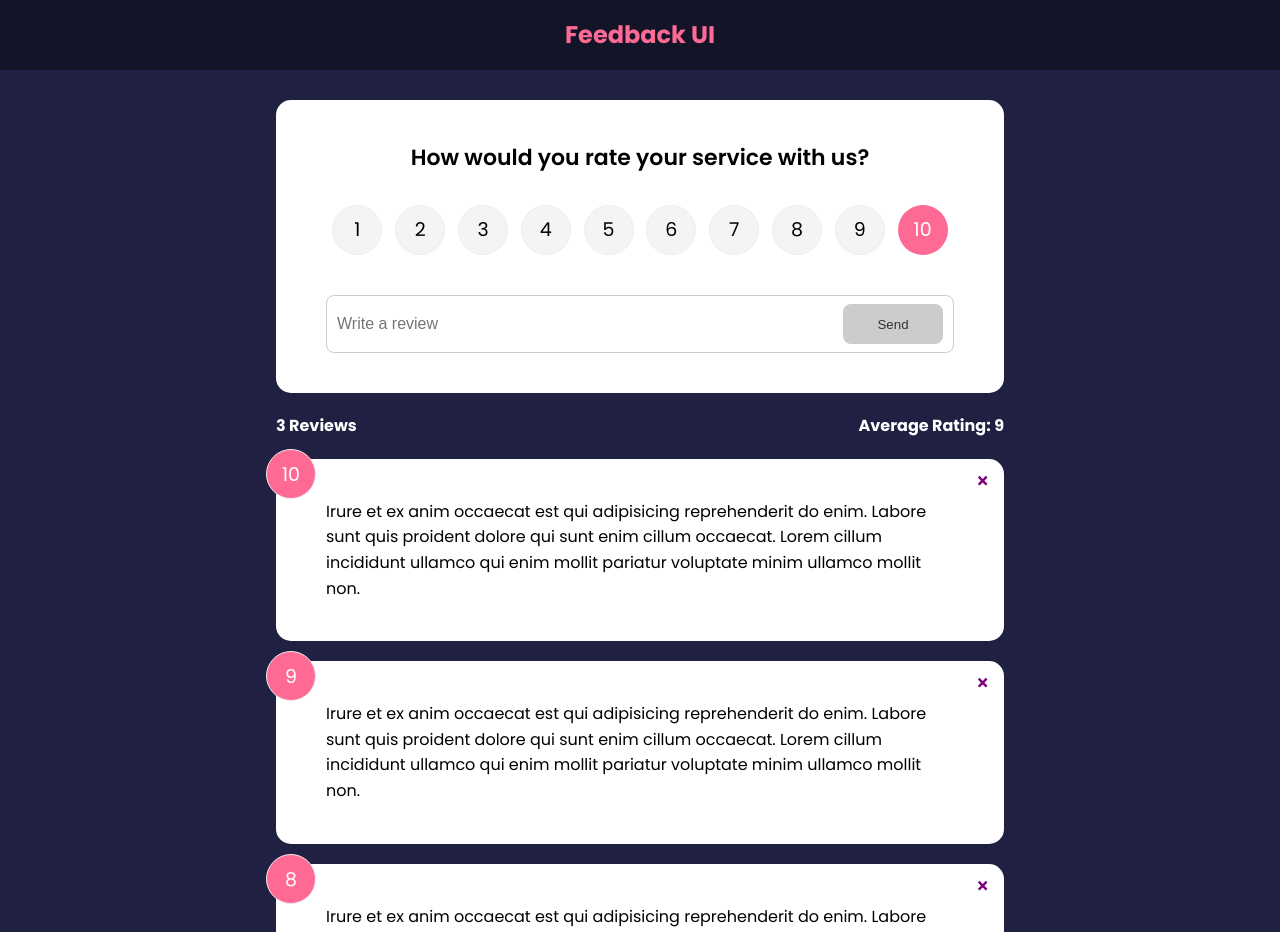
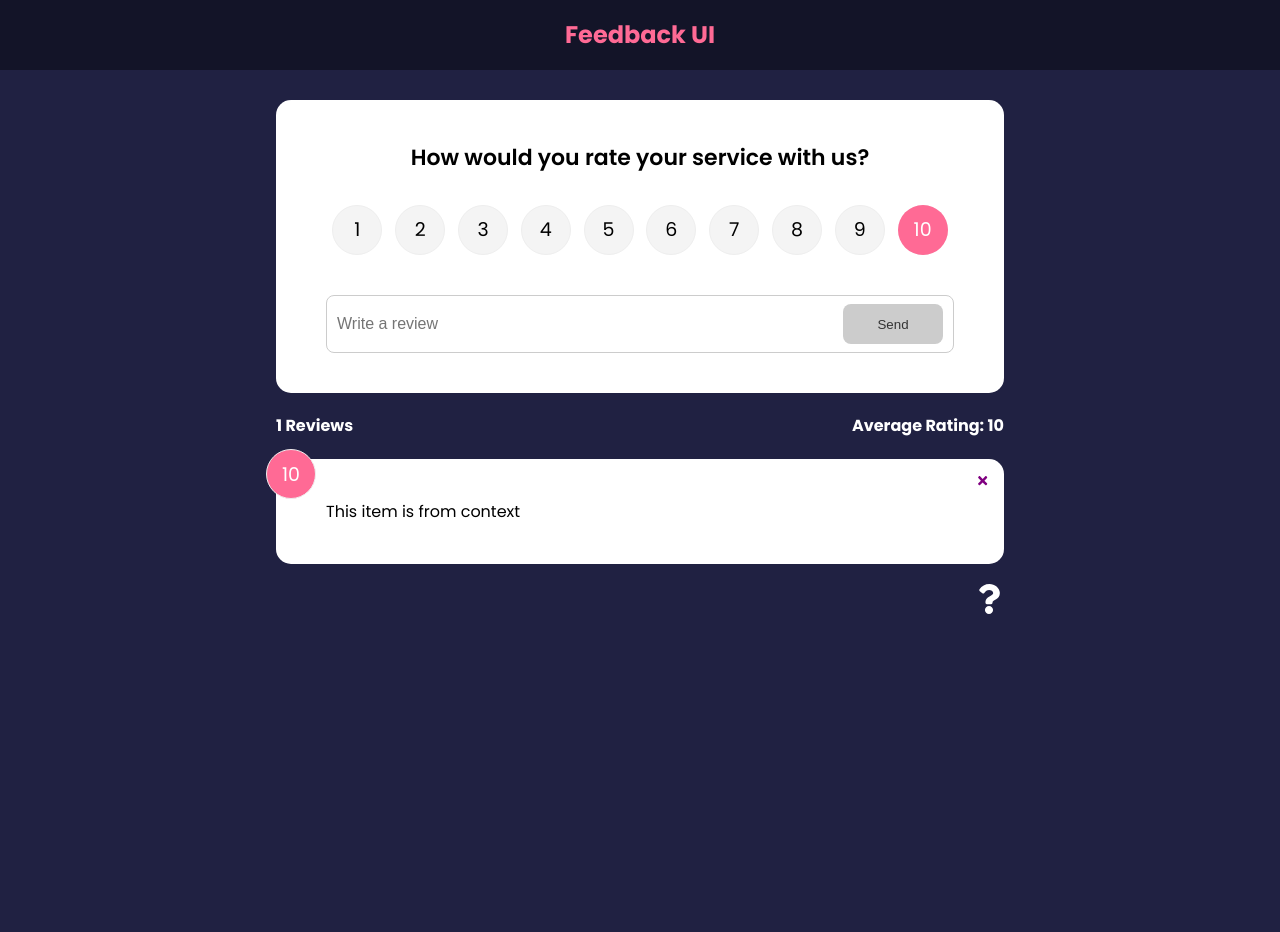
Before and after one commit to ZlataEkert/feedback_app, a React (Create React App) app: page / in a window 1280 px wide. Shown: the top 932 px of the page. After the commit the page ends 800 px from the top, so only its background shows below. Built offline with nearby package versions, Linux system fonts and the light colour scheme.

Commit message:
get global state with the useContext Hook

```diff
--- a/src/App.js
+++ b/src/App.js
@@ -33,8 +33,8 @@ function App() {
           <Route exact path='/' element={
             <>
             <FeedbackForm handleAdd={addFeedback} />
-            <FeedbackStats feedback={feedback} />
-            <FeedbackList feedback={feedback} handleDelete={deleteFeedback} />
+            <FeedbackStats />
+            <FeedbackList handleDelete={deleteFeedback} />
             </>
           }>
           </Route>
--- a/src/components/FeedbackList.jsx
+++ b/src/components/FeedbackList.jsx
@@ -1,8 +1,11 @@
-import { motion, AnimatePresence } from "framer-motion"
-import PropTypes from 'prop-types'
+import { motion, AnimatePresence } from 'framer-motion'
+import { useContext } from 'react'
 import FeedbackItem from './FeedbackItem'
+import FeedbackContext from '../context/FeedbackContext'
 
-function FeedbackList({ feedback, handleDelete }) {
+function FeedbackList({ handleDelete }) {
+  const { feedback } = useContext(FeedbackContext)
+
   if (!feedback || !feedback.length) {
     return <p>No Feedback Yet</p>
   }
@@ -33,14 +36,4 @@ function FeedbackList({ feedback, handleDelete }) {
   // )
 }
 
-FeedbackList.propTypes = {
-  feedback: PropTypes.arrayOf(
-    PropTypes.shape({
-      id: PropTypes.oneOfType([PropTypes.string, PropTypes.number]),
-      text: PropTypes.string.isRequired,
-      rating: PropTypes.number.isRequired,
-    })
-  ),
-}
-
 export default FeedbackList
--- a/src/components/FeedbackStats.jsx
+++ b/src/components/FeedbackStats.jsx
@@ -1,6 +1,9 @@
-import PropTypes from 'prop-types'
+import { useContext } from 'react'
+import FeedbackContext from '../context/FeedbackContext'
 
-function FeedbackStats({ feedback }) {
+function FeedbackStats() {
+  const { feedback } = useContext(FeedbackContext)
+
   // Calculate reting average
   let average = feedback.reduce((acc, cur) => {
     return acc + cur.rating
@@ -16,8 +19,4 @@ function FeedbackStats({ feedback }) {
   )
 }
 
-FeedbackStats.propTypes = {
-  feedback: PropTypes.array.isRequired,
-}
-
 export default FeedbackStats
```
